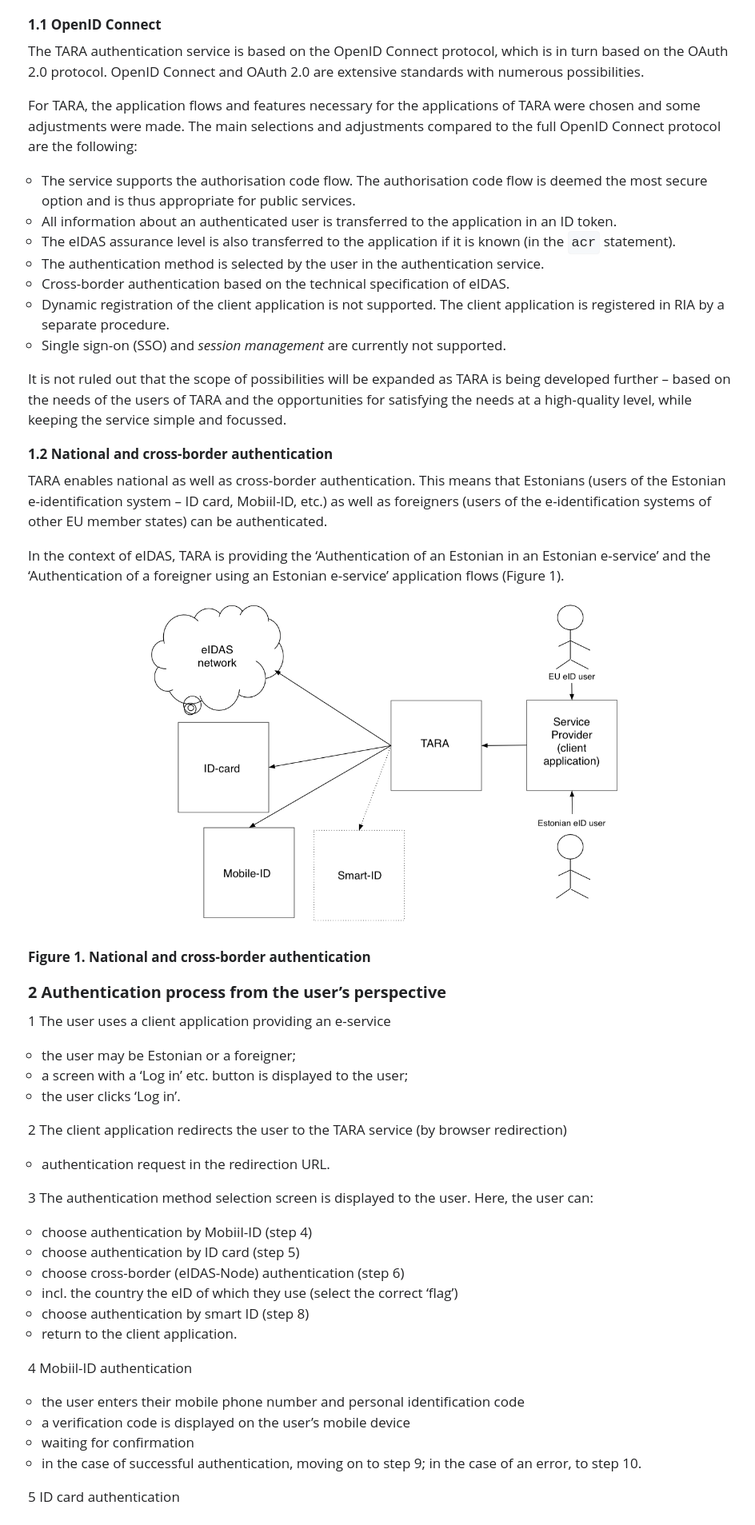
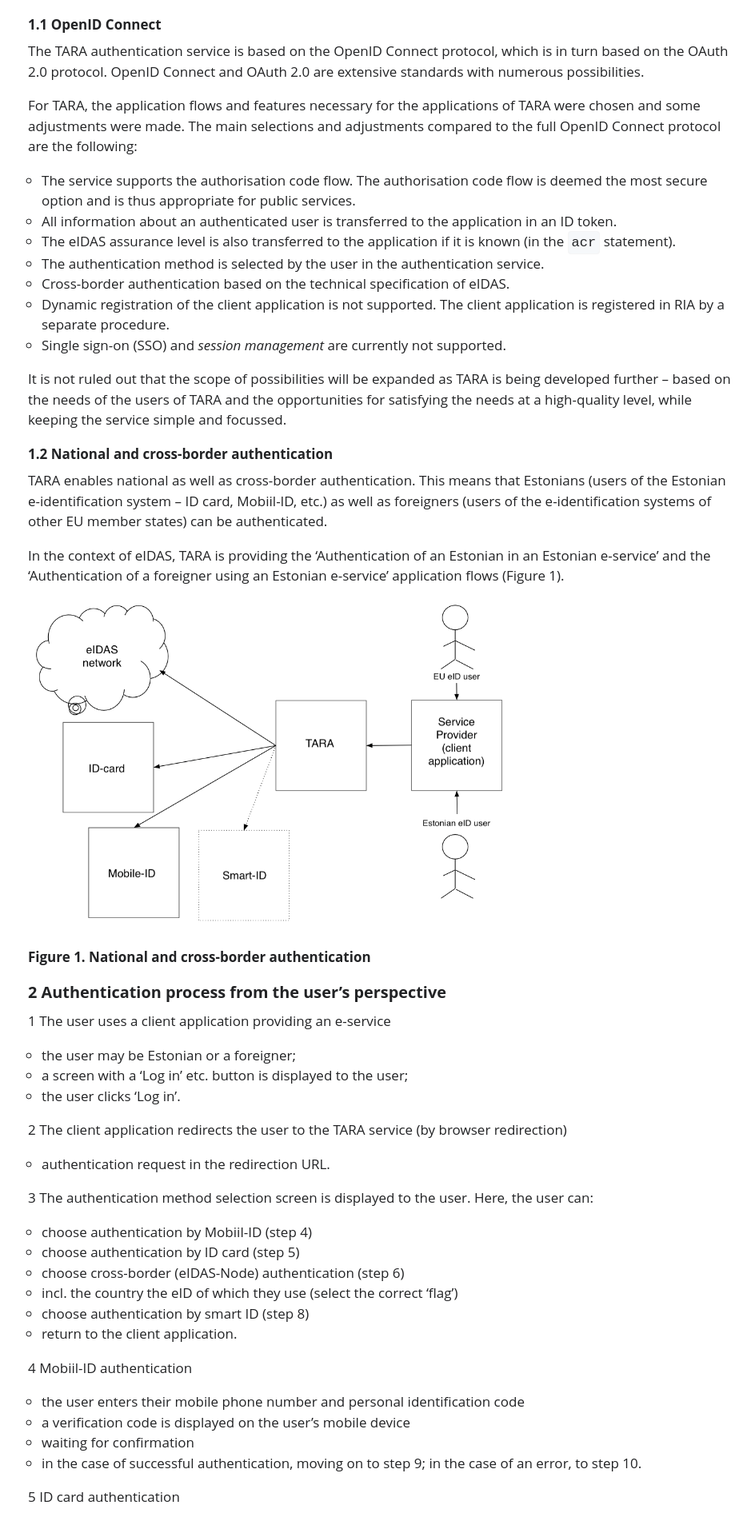
Before and after one commit to e-gov/TARA-Doku, a Jekyll site: the page built from TechnicalSpecification.md, in a window 1280 px wide. Shown: the part 1569-3476 px from the top of the page at 80% size, without its empty margins (323-1267 px from the left). Built offline with Jekyll 4.4.1, drawn with Linux system fonts in a browser that asks for light colours; our own code applies the rules of GitHub Pages for plain Markdown files.

Commit message:
Update TechnicalSpecification.md

```diff
--- a/TechnicalSpecification.md
+++ b/TechnicalSpecification.md
@@ -47,7 +47,7 @@ TARA enables national as well as cross-border authentication. This means that Es
 
 In the context of eIDAS, TARA is providing the ‘Authentication of an Estonian in an Estonian e-service’ and the ‘Authentication of a foreigner using an Estonian e-service’ application flows (Figure 1).
 
-<p style='text-align:center;'><img src='img/YLEVAADE_EN.png' style='width:600px'></p>
+<p style='text-align:left;'><img src='img/YLEVAADE_EN.png' style='width:600px'></p>
 
 #### Figure 1. National and cross-border authentication
 
```
